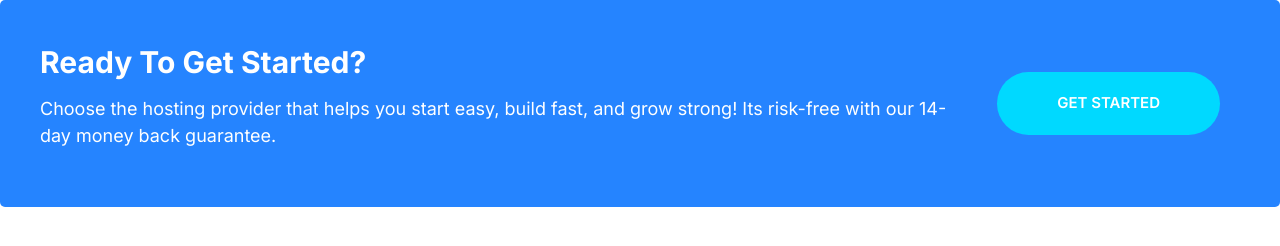
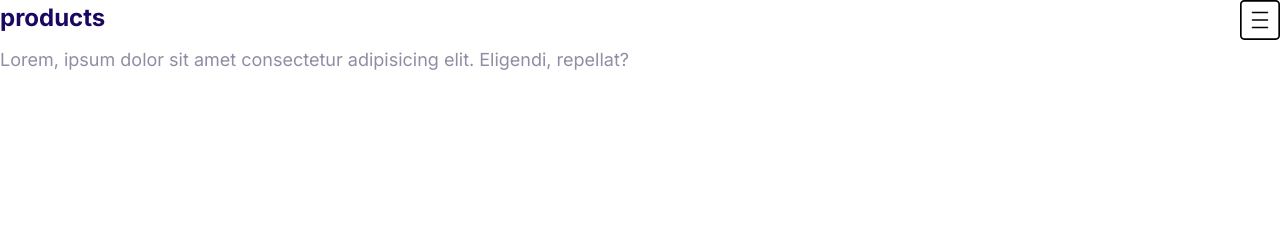
Before and after one commit to behdad097/template, a plain HTML site: page index.html in a window 1280 px wide. Drawn offline with Linux system fonts and the light colour scheme.

Commit message:
Define collapsible component

```diff
--- a/css/style.css
+++ b/css/style.css
@@ -477,3 +477,33 @@ a {
     margin: 0 2rem;
   }
 }
+
+/*collapsible*/
+.collapsible__header {
+  display: flex;
+  justify-content: space-between;
+}
+
+.collapsible__heading {
+  margin-top: 0;
+}
+
+.collapsible__icon {
+  transform: rotate(-90deg);
+  transition: transform 0.3s;
+}
+
+.collapsible__content {
+  max-height: 0;
+  overflow: hidden;
+  opacity: 0;
+  transition: all 0.3s;
+}
+
+.collapsible--expanded .collapsible__icon {
+  transform: rotate(0);
+}
+.collapsible--expanded .collapsible__content {
+  max-height: 100vh;
+  opacity: 1;
+}
--- a/index.html
+++ b/index.html
@@ -15,17 +15,18 @@
     <title>Document</title>
   </head>
   <body>
-    <div class="callout callout--primary">
-      <div class="grid grid--cols2">
-        <div class="callout__content">
-          <h2 class="callout__heading">Ready To Get Started?</h2>
-          <p>
-            Choose the hosting provider that helps you start easy, build fast,
-            and grow strong! Its risk-free with our 14-day money back guarantee.
-          </p>
-        </div>
-        <a href="" class="btn btn--secondary btn--stretched">Get Started</a>
+    <div class="collapsible collapsible--expanded">
+      <header class="collapsible__header">
+        <h3 class="collapsible__heading">products</h3>
+        <svg class="icon icon-- collapsible__icon">
+          <use xlink:href="images/sprite.svg#menu"></use>
+        </svg>
+      </header>
+      <div class="collapsible__content">
+        Lorem, ipsum dolor sit amet consectetur adipisicing elit. Eligendi,
+        repellat?
       </div>
     </div>
+    <script src="/js/main.js"></script>
   </body>
 </html>
--- /dev/null
+++ b/js/main.js
@@ -0,0 +1,6 @@
+const collapsibles = document.querySelectorAll(".collapsible");
+collapsibles.forEach((item) =>
+  item.addEventListener("click", function () {
+    this.classList.toggle("collapsible--expanded");
+  })
+);
```
Also changed, not shown: components/collapsible.html (added, +13 -0 lines), css/fonts/open-sans/opensans-bold-webfont.woff (deleted), css/fonts/open-sans/opensans-bold-webfont.woff2 (deleted), css/fonts/open-sans/opensans-regular-webfont.woff (deleted), css/fonts/open-sans/opensans-regular-webfont.woff2 (deleted), images/chevron.svg (added).
